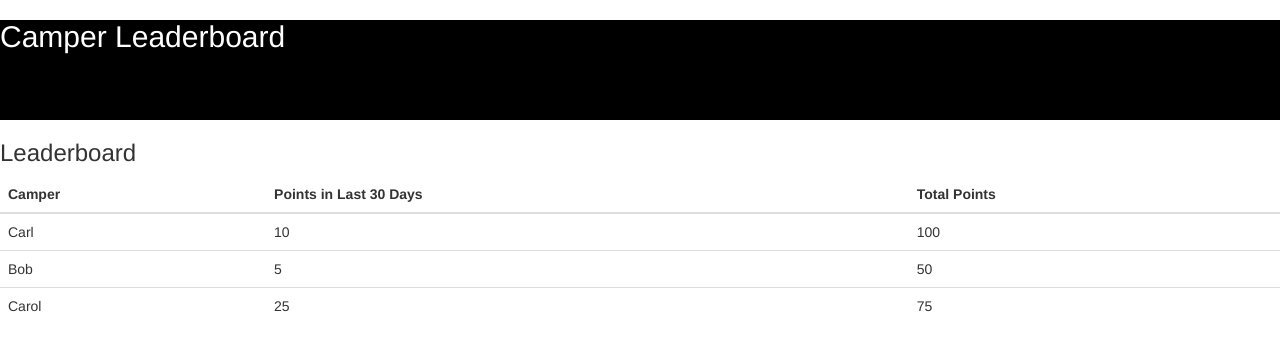
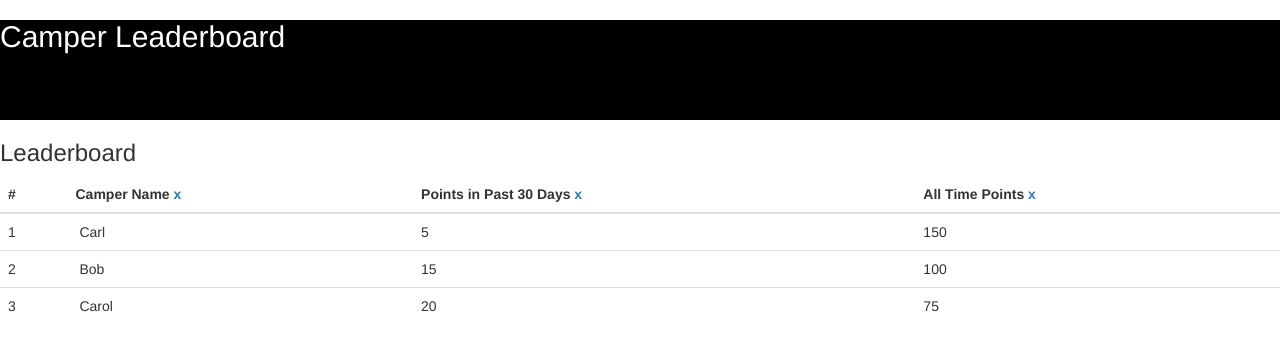
Before and after one commit to crhain/fcc-camper-leaderboard, a React (Create React App) app: page / in a window 1280 px wide. Shown: the top 350 px of the page. Built offline with nearby package versions, Linux system fonts and the light colour scheme.

Commit message:
Modify campers data structure to match api json string and make changes to table structure

```diff
--- a/src/actions/index.js
+++ b/src/actions/index.js
@@ -7,9 +7,9 @@ export function fetchData(){
     return {
                 type:FETCH_DATA,
                 payload: [
-                    {name: 'Carl', points30: 10, points: 100},
-                    {name: 'Bob', points30: 5, points: 50},
-                    {name: 'Carol', points30: 25, points: 75}
+                    {username: 'Carl', img: '', recent: 5, alltime: 150},
+                    {username: 'Bob', img: '', recent: 15, alltime: 100},
+                    {username: 'Carol', img: '', recent: 20, alltime: 75}
                 ]
             };
 }
--- a/src/components/camper-list.js
+++ b/src/components/camper-list.js
@@ -11,9 +11,10 @@ class CamperList extends Component{
         return this.props.campers.map((camper, index)=>{
             return (
                 <tr key={index}>
-                    <td>{ camper.name }</td>
-                    <td>{ camper.points30 }</td>
-                    <td>{ camper.points }</td>
+                    <td>{index + 1}</td>
+                    <td><img className="profile-pic" src={camper.img} /> { camper.username }</td>
+                    <td>{ camper.recent }</td>
+                    <td>{ camper.alltime }</td>
                 </tr>
             );
         });
@@ -27,9 +28,10 @@ class CamperList extends Component{
                 <table className="table">
                     <thead>
                         <tr>
-                            <th>Camper</th>
-                            <th>Points in Last 30 Days</th>
-                            <th>Total Points</th>
+                            <th>#</th>
+                            <th>Camper Name <a className="sort-btn">x</a></th>
+                            <th>Points in Past 30 Days <a className="sort-btn">x</a></th>
+                            <th>All Time Points <a className="sort-btn">x</a></th>
                         </tr>
                     </thead>
                     <tbody>
```
